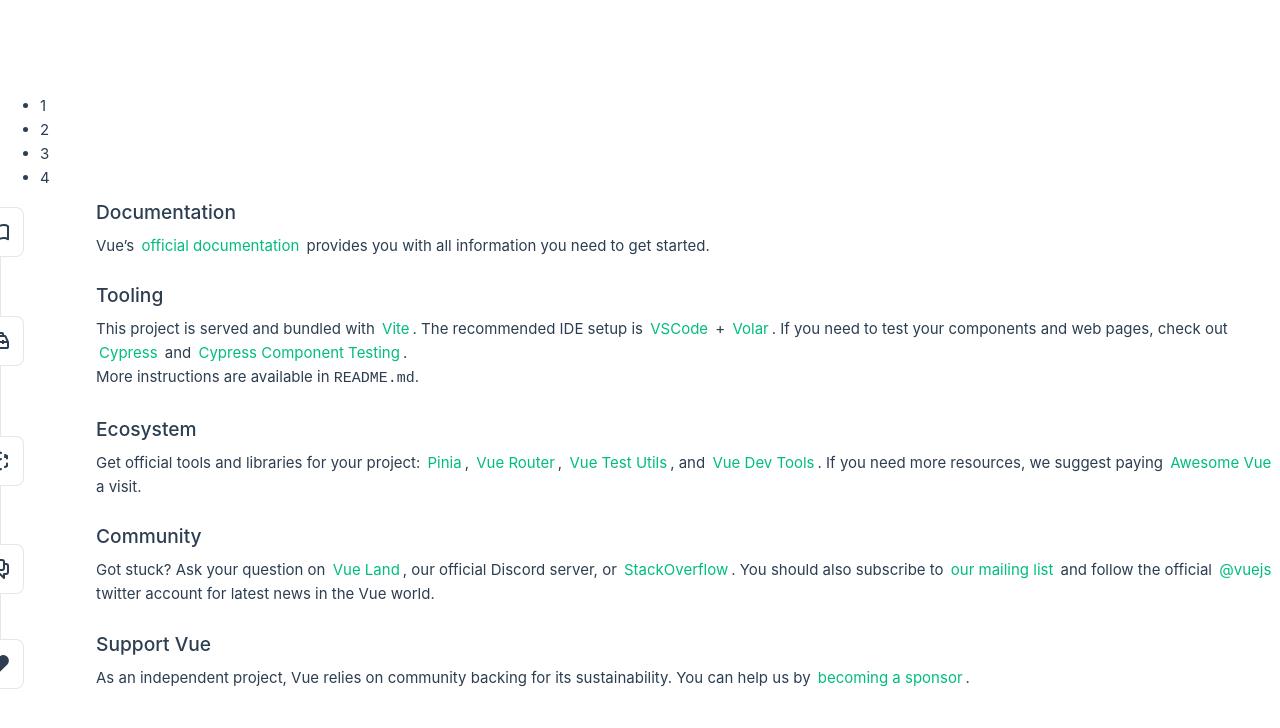
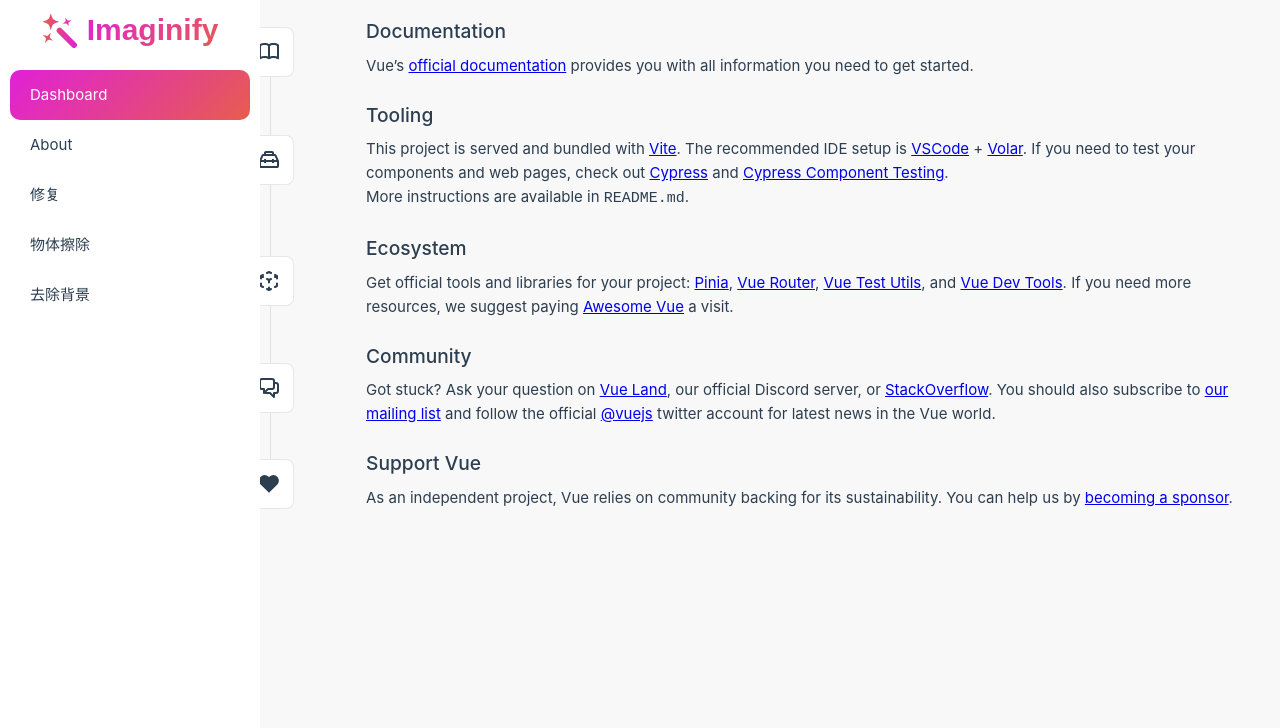
Before and after one commit to camelys624/my-imaginify, a Vue app: page / in a window 1280 px wide. Shown: the top 728 px of the page. Built offline with nearby package versions, Linux system fonts and the light colour scheme.

Commit message:
feat: 菜单完成

```diff
--- a/src/assets/base.css
+++ b/src/assets/base.css
@@ -41,6 +41,7 @@
   --pink: #e1828c;
   --black: #161b22;
   --brown: #af4219;
+  --system-bg: linear-gradient(-45deg, #e65d4e, #e120d7);
 
   --section-gap: 160px;
 
--- a/src/assets/main.css
+++ b/src/assets/main.css
@@ -1,24 +1,10 @@
 @import './base.css';
 
 #app {
-  max-width: 1280px;
+  width: 100%;
   margin: 0;
   padding: 0;
   font-weight: normal;
-}
-
-a,
-.green {
-  text-decoration: none;
-  color: hsla(160, 100%, 37%, 1);
-  transition: 0.4s;
-  padding: 3px;
-}
-
-@media (hover: hover) {
-  a:hover {
-    background-color: hsla(160, 100%, 37%, 0.2);
-  }
 }
 
 @media (min-width: 1024px) {
--- /dev/null
+++ b/src/components/icons/IconLogo.vue
@@ -0,0 +1,32 @@
+<template>
+  <div class="icon-wrapper">
+    <img :src="icon" style="width: 35px" alt="icon" />
+    <span>Imaginify</span>
+  </div>
+</template>
+
+<script setup>
+import icon from '@/assets/magic.svg'
+</script>
+
+<style scoped>
+.icon-wrapper {
+  width: 100%;
+  height: 40px;
+  padding: 0 20px;
+  display: flex;
+  align-items: center;
+  justify-content: center;
+  gap: 10px;
+  border-radius: 20px;
+}
+
+.icon-wrapper span {
+  font-size: 30px;
+  font-family: cursive, sans-serif;
+  font-weight: bold;
+  color: transparent;
+  background: linear-gradient(-45deg, #e65d4e, #e120d7);
+  background-clip: text;
+}
+</style>
--- a/src/router/index.js
+++ b/src/router/index.js
@@ -1,5 +1,6 @@
 import { createRouter, createWebHistory } from 'vue-router'
 import Layout from '../views/LayoutView.vue'
+import { menuList } from './menu.js'
 
 const router = createRouter({
   history: createWebHistory(import.meta.env.BASE_URL),
@@ -8,24 +9,7 @@
       path: '/',
       name: 'Layout',
       component: Layout,
-      children: [
-        {
-          path: '/',
-          name: 'home',
-          // route level code-splitting
-          // this generates a separate chunk (About.[hash].js) for this route
-          // which is lazy-loaded when the route is visited.
-          component: () => import('../views/HomeView.vue')
-        },
-        {
-          path: '/about',
-          name: 'about',
-          // route level code-splitting
-          // this generates a separate chunk (About.[hash].js) for this route
-          // which is lazy-loaded when the route is visited.
-          component: () => import('../views/AboutView.vue')
-        }
-      ]
+      children: menuList
     },
     {
       path: '/login',
--- /dev/null
+++ b/src/router/menu.js
@@ -0,0 +1,32 @@
+export const menuList = [
+  {
+    path: '/',
+    name: 'dashboard',
+    label: 'Dashboard',
+    component: () => import('../views/HomeView.vue')
+  },
+  {
+    path: '/about',
+    name: 'about',
+    label: 'About',
+    component: () => import('../views/AboutView.vue')
+  },
+  {
+    path: '/restore',
+    name: 'restore',
+    label: '修复',
+    component: () => import('../views/RestoreView.vue')
+  },
+  {
+    path: '/removeObj',
+    name: 'removeObj',
+    label: '物体擦除',
+    component: () => import('../views/RemoveObjView.vue')
+  },
+  {
+    path: '/removeBg',
+    name: 'removeBg',
+    label: '去除背景',
+    component: () => import('../views/RemoveBgView.vue')
+  }
+]
--- a/src/views/LayoutView.vue
+++ b/src/views/LayoutView.vue
@@ -1,19 +1,87 @@
 <template>
-  <main>
-    <ul>
-      <li>1</li>
-      <li>2</li>
-      <li>3</li>
-      <li>4</li>
-    </ul>
-    <main>
-      <RouterView />
-    </main>
-  </main>
+  <div class="common-layout">
+    <el-container>
+      <el-aside width="260px" class="imaginify-aside">
+        <IconLogo />
+        <ul class="imaginify-menu">
+          <li
+            v-for="(menu, index) in sampleMenuList"
+            :key="index"
+            :class="checkRoute(menu.name) && 'select'"
+          >
+            <router-link :to="menu.path" class="route-link">{{ menu.label }}</router-link>
+          </li>
+        </ul>
+      </el-aside>
+      <el-main class="imaginify-main">
+        <RouterView />
+      </el-main>
+    </el-container>
+  </div>
 </template>
 
 <script setup>
-import { RouterView } from 'vue-router'
+import { menuList } from '@/router/menu.js'
+import { RouterView, useRoute, RouterLink } from 'vue-router'
+import { computed } from 'vue'
+import IconLogo from '@/components/icons/IconLogo.vue'
+
+const sampleMenuList = computed(() =>
+  menuList.map(({ label, name, path }) => ({ label, name, path }))
+)
+
+const currentRouteInfo = useRoute()
+const checkRoute = (routeName) => {
+  const name = currentRouteInfo.name
+
+  return routeName === name
+}
 </script>
 
-<style></style>
+<style scoped>
+.imaginify-aside,
+.imaginify-main {
+  height: 100vh;
+  overflow-y: auto;
+  padding: 10px;
+}
+
+.imaginify-aside {
+  display: flex;
+  flex-direction: column;
+  gap: 20px;
+  align-items: center;
+}
+
+.imaginify-main {
+  background-color: var(--vt-c-white-soft);
+}
+
+.imaginify-menu {
+  list-style: none;
+  margin: 0;
+  padding: 0;
+  flex: 1;
+  width: 100%;
+}
+
+.imaginify-menu .route-link {
+  display: flex;
+  gap: 10px;
+  height: 50px;
+  padding: 0 20px;
+  border-radius: 10px;
+  line-height: 50px;
+  text-decoration: none;
+  color: var(--color-text);
+}
+
+.imaginify-menu .select .route-link {
+  background: var(--system-bg) !important;
+  color: white;
+}
+
+.imaginify-menu .route-link:hover {
+  background: linear-gradient(-45deg, #e65d4e6b, #e120d756);
+}
+</style>
--- a/src/views/LoginPage.vue
+++ b/src/views/LoginPage.vue
@@ -2,11 +2,8 @@
   <div class="login-container">
     <div class="login-wrapper">
       <div class="login-form-wrapper">
-        <div class="icon-wrapper">
-          <img :src="icon" style="width: 35px;" alt="icon" />
-          <span>Imaginify</span>
-        </div>
-        <p style="margin: 20px 0;">一些描述</p>
+        <IconLogo />
+        <p style="margin: 20px 0">一些描述</p>
         <el-form
           ref="loginForm"
           :rules="rules"
@@ -22,7 +19,9 @@
             <el-input v-model="form.password" />
           </el-form-item>
           <el-form-item>
-            <el-button type="primary" style="width: 100%;" @click="submitForm(loginForm)">登录</el-button>
+            <el-button type="primary" style="width: 100%" @click="submitForm(loginForm)"
+              >登录</el-button
+            >
           </el-form-item>
         </el-form>
       </div>
@@ -35,7 +34,7 @@
 
 <script setup>
 import { reactive, ref } from 'vue'
-import icon from '@/assets/magic.svg'
+import IconLogo from '@/components/icons/IconLogo.vue'
 
 const loginForm = ref()
 
@@ -89,26 +88,6 @@
   padding: 30px 30px 30px 50px;
 }
 
-.icon-wrapper {
-  width: 100%;
-  height: 40px;
-  padding: 0 20px;
-  display: flex;
-  align-items: center;
-  justify-content: center;
-  gap: 10px;
-  border-radius: 20px;
-}
-
-.icon-wrapper span {
-  font-size: 30px;
-  font-family: cursive, sans-serif;
-  font-weight: bold;
-  color: transparent;
-  background: linear-gradient(-45deg, #e65d4e, #e120d7);
-  background-clip: text;
-}
-
 .img-wrapper {
   width: 300px;
   margin: 20px;
--- /dev/null
+++ b/src/views/RemoveBgView.vue
@@ -0,0 +1,9 @@
+<template>
+  <div>remove bg</div>
+</template>
+
+<script>
+export default {}
+</script>
+
+<style></style>
--- /dev/null
+++ b/src/views/RemoveObjView.vue
@@ -0,0 +1,9 @@
+<template>
+  <div>remove obj</div>
+</template>
+
+<script>
+export default {}
+</script>
+
+<style></style>
--- /dev/null
+++ b/src/views/RestoreView.vue
@@ -0,0 +1,9 @@
+<template>
+  <div>restore</div>
+</template>
+
+<script>
+export default {}
+</script>
+
+<style></style>
```
